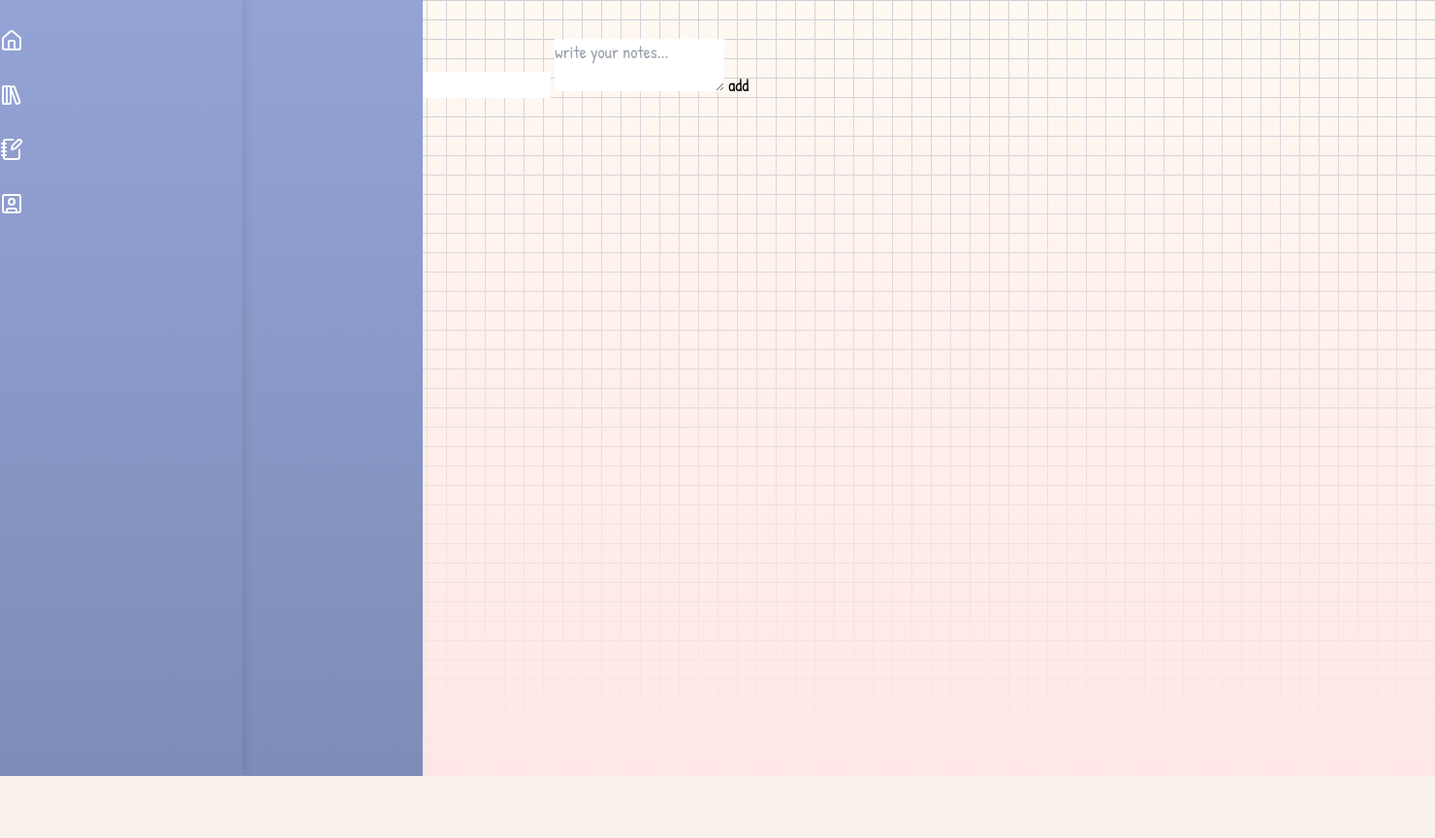
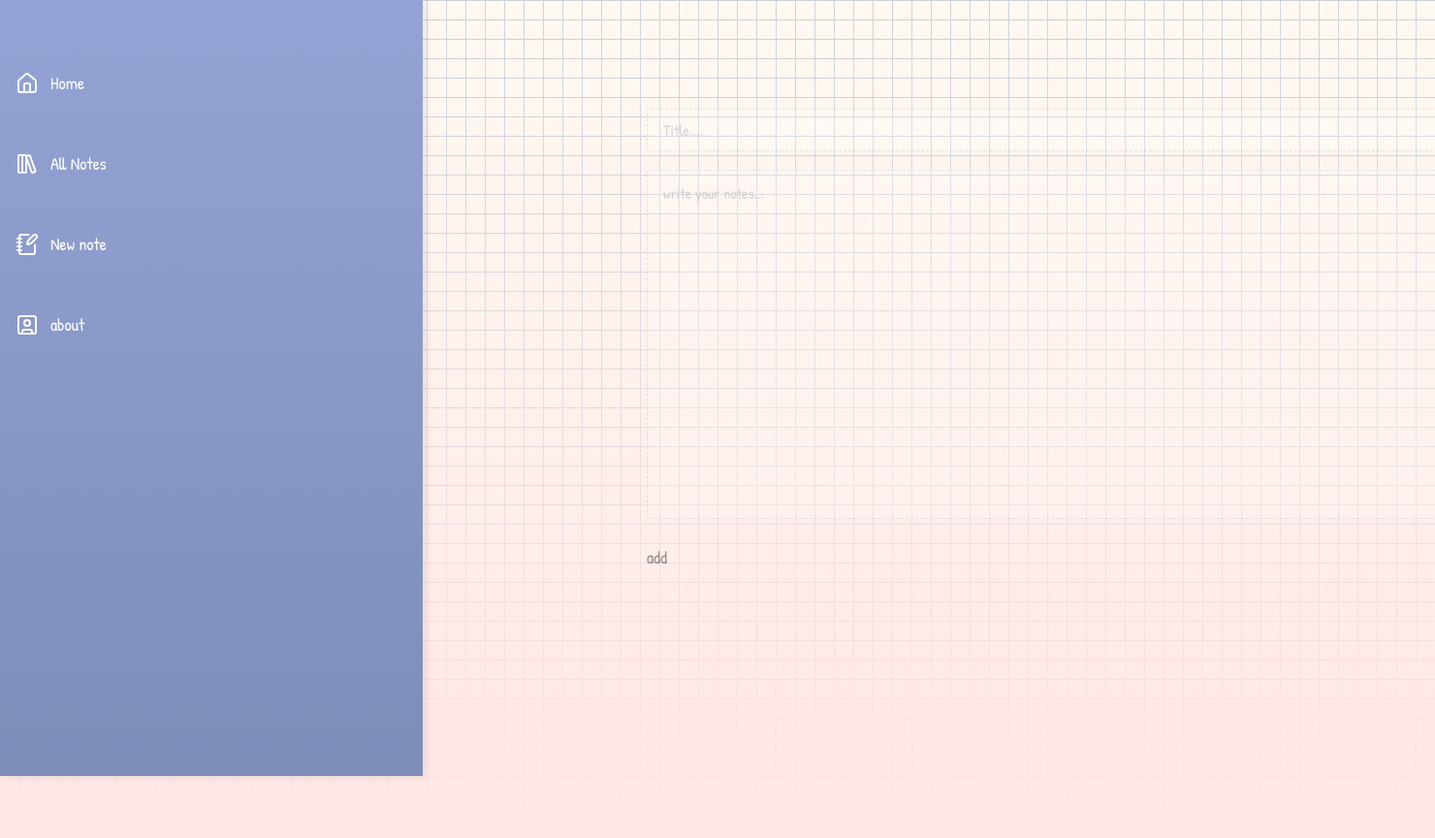
Before and after one commit to jamsaeed/echo-notes, a Django app: page /notes/create in a window 1480 px wide. Shown: the whole page at 97% size. Before the commit the page ends 800 px from the top, so only its background shows below. Run offline with Django 5.2, Linux system fonts and the light colour scheme; some libraries are stand-ins or nearby versions.

Commit message:
working with css

```diff
--- a/echo_notes/main_app/static/css/style.css
+++ b/echo_notes/main_app/static/css/style.css
@@ -1,8 +1,11 @@
-@import url("https://fonts.googleapis.com/css2?family=Noto+Sans+Math&family=Patrick+Hand&family=VT323&display=swap");
+/* @import url("https://fonts.googleapis.com/css2?family=Noto+Sans+Math&family=Patrick+Hand&family=VT323&display=swap"); */
 
+@import url("https://fonts.googleapis.com/css2?family=Lemonada:wght@300..700&family=Noto+Sans+Math&family=Patrick+Hand&family=VT323&display=swap");
+
+/* ===== BODY ===== */
 body {
-  margin: 0px;
-  height: 100vh;
+  margin: 0;
+  min-height: 100vh;
   background-color: rgb(255, 249, 242);
   background-image: linear-gradient(
       to top,
@@ -14,84 +17,52 @@ body {
   background-size: 100% 100%, 20px 20px, 20px 20px;
   font-family: "Patrick Hand", cursive;
   font-weight: 300;
-  font-style: normal;
   font-size: 18px;
+  overflow-x: hidden;
+  /* background-position: fixed; */
 }
 
-.side-bar {
-  width: 250px;
-  height: 100vh;
+/* ===== SIDEBAR ===== */
+.sidebar {
+  position: fixed;
+  bottom: 0;
+  width: 83px; /* collapsed width */
+  height: 100%;
+  z-index: 1000;
   background: linear-gradient(180deg, #94a3d5 0%, #7d8db8 100%);
-  position: fixed;
-  top: 0;
-  left: 0;
+  transition: width 400ms;
   box-shadow: 2px 0 10px rgba(0, 0, 0, 0.1);
-  transition: all 0.3s ease;
-  z-index: 1000;
 }
 
-/* .sidebar.collapsed {
- width: 70px;
+/* Expand on hover */
+.sidebar:hover {
+  width: 436px;
 }
 
-.sidebar-header {
-  padding: 20px;
-  display: flex;
-  justify-content: space-between;
-  align-items: center;
-  border-bottom: 1px solid rgba(255, 255, 255, 0.2);
-
+/* Shift main content on sidebar hover */
+.sidebar:hover ~ #main-content {
+  transform: translateX(353px); /* 436 - 83 */
+  opacity: 0.4;
+  transition: transform 400ms, opacity 400ms;
 }
 
-.sidebar-title{
-  color: rgb(255, 255, 255);
-  font-size: 25px;
-  font-weight: 600;
-  margin: 0;
-  white-space: nowrap;
-  transition: opacity 0.3s ease;
+/* ===== NAV ITEMS ===== */
+.head-nav {
+  margin: 3rem 0 0 0; /* more space from top */
+  padding: 0;
+  list-style: none;
 }
 
-.sidebar.sidebar.collapsed .sidebar-title{
-  opacity: 0;
-  display: none;
-}
-
-.collapsed-btn {
-  background-color: rgba(255, 255, 255, 0.2);
-  border: none;
-  color: white;
-  width: 30px;
-  height: 30px;
-  border-radius: 5px;
-  cursor: pointer;
-  font-size: 16px;
-  display: flex;
-  align-items: center;
-  justify-content: center;
-  transition: all 0.3s ease;
-}
-.collapsed-btn:hover{
-  background: rgba(255, 255, 255, 0.3);
-} */
-
-/**/
-.side-bar ul {
-  list-style: none;
-  padding: 0;
-  /* margin: 20px 0; */
-  margin: 1.85rem 0 0 0;
-}
-
-.side-bar li {
-  margin: 5px 0;
+.head-nav li {
+  position: relative;
   clear: both;
   width: 100%;
-  padding: 0;
+  padding: 0.75rem 0; /* vertical spacing */
+  margin-bottom: 0.5rem; /* spacing between items */
   transition: background 400ms;
 }
 
-.side-bar li::before {
+.head-nav li::before {
   position: absolute;
   left: -0.925rem;
   top: 0;
@@ -103,159 +74,286 @@ body {
   transition: background 400ms;
 }
 
-.side-bar li:hover {
-  background-color: rgba(255, 255, 255, 0.608);
+.head-nav li:hover {
+  background-color: rgba(255, 255, 255, 0.6);
 }
 
-.side-bar li:hover::before {
-  background-color: rgba(255, 255, 255, 0.608);
+.head-nav li:hover::before {
+  background-color: rgba(255, 255, 255, 0.6);
 }
 
-.side-bar li:hover a {
+.head-nav li:hover a {
   color: #636c8e;
 }
 
-.side-bar a {
+/* ===== NAV LINKS ===== */
+.head-nav a {
+  display: flex;
   align-items: center;
+  gap: 0.75rem; /* spacing between icon and text */
   width: 100%;
   color: #fefefe;
   text-decoration: none;
   transition: color 400ms;
+  padding: 0.75rem 1rem;
 }
 
-.side-bar a span {
+.head-nav a span {
   position: relative;
   display: block;
   z-index: 0;
   font-family: "Patrick Hand", cursive;
-  text-indent: -20em;
+  text-indent: -20em; /* hidden when collapsed */
   white-space: nowrap;
   transition: text-indent 400ms ease-in-out;
 }
 
-.side-bar svg {
+/* Show text on hover */
+.sidebar:hover .head-nav span {
+  text-indent: 0;
+}
+
+/* Transition delays for staggered animation */
+.sidebar:hover .head-nav li:nth-of-type(1) span {
+  transition-delay: 100ms;
+}
+.sidebar:hover .head-nav li:nth-of-type(2) span {
+  transition-delay: 200ms;
+}
+.sidebar:hover .head-nav li:nth-of-type(3) span {
+  transition-delay: 300ms;
+}
+.sidebar:hover .head-nav li:nth-of-type(4) span {
+  transition-delay: 400ms;
+}
+
+.head-nav svg {
   position: relative;
-  max-width: 80px;
-  max-height: 30px;
+  max-width: 40px; /* smaller icon size */
+  max-height: 40px;
   z-index: 1;
   transition: 400ms;
 }
 
-
-.sidebar {
-  position: fixed;
-  bottom: 0;
-  width: 83px;
+/* ===== MAIN CONTENT ===== */
+#main-content {
+  min-height: 100vh;
   height: 100%;
-  z-index: 1;
-  background: linear-gradient(180deg, #94a3d5 0%, #7d8db8 100%);
-  transition: width 400ms;
-}
-
-.sidebar:hover {
-  width: 436px;
-}
-
-.sidebar:hover + .wrap-all-the-things {
-  transform: translateX(336px);
-  max-width: 100%;
-  opacity: 0.4;
-}
-
-.sidebar:hover .head-nav span {
-  text-indent: 0;
-}
-
-/* Transition delays from @for loop */
-.sidebar:hover .head-nav li:nth-of-type(1) span {
-  transition-delay: 100ms;
-}
-
-.sidebar:hover .head-nav li:nth-of-type(2) span {
-  transition-delay: 200ms;
-}
-
-.sidebar:hover .head-nav li:nth-of-type(3) span {
-  transition-delay: 300ms;
-}
-
-.sidebar:hover .head-nav li:nth-of-type(4) span {
-  transition-delay: 400ms;
-}
-
-/* .nav-link {
-  display: flex;
-  align-items: center;
-  gap: 12px;
-  padding: 12px 20px;
-  color: white;
-  text-decoration: none;
-  transition: all 0.3s ease;
-  border-left: 3px solid transparent;
-}
-
-.nav-link:hover {
-  background: rgba(255, 255, 255, 0.15);
-  border-left-color: white;
-  color: white;
-  box-shadow: none;
-}
-
-.nav-icon {
-  font-size: 20px;
-  min-width: 20px;
-}
-
-.nav-text {
-  white-space: nowrap;
-  transition: opacity 0.3s ease;
-}
-
-.sidebar.collapsed .nav-text {
-  opacity: 0;
-  display: none;
-}
-
-.sidebar.collapsed .nav-link {
-  justify-content: center;
-  padding: 12px;
-}
-
-/* ===== MAIN CONTENT ===== */
-.main-content {
-  margin-left: 250px;
-  padding: 40px;
-  transition: all 0.3s ease;
-  min-height: 100vh;
-}
-
-#main-content {
-   min-height: 100%;
-  height: 100%;
-  padding-left: 140px;
+  padding-left: 100px;
   margin-top: 0;
-
   background-size: cover;
   background-position: center center;
   transition: transform 400ms, opacity 400ms;
 }
 
-/* .main-content.expanded {
-  margin-left: 70px;
+/* ===== MEDIA QUERY ===== */
+@media screen and (max-width: 768px) {
+  .sidebar {
+    width: 70px;
+  }
+  .sidebar:hover {
+    width: 300px;
+  }
+  #main-content {
+    padding-left: 70px;
+  }
+  .head-nav svg {
+    max-width: 24px;
+    max-height: 24px;
+  }
+}
+
+/* ===== NOTE FORM - GRID STYLE ===== */
+.note-form-container {
+  width: calc(100% - 100px);
+  max-width: 1000px;
+  margin: 4rem auto 2rem;
+  padding: 1.5rem;
+  background-color: rgba(255, 249, 242, 0);
+  border-radius: 8px;
+  box-sizing: border-box;
+}
+
+.note-form input,
+.note-form textarea {
+  width: 100%;
+  padding: 0.6rem 1rem;
+  margin-bottom: 1.2rem;
+  border: 1px dashed rgba(125, 141, 184, 0.5);
+  border-radius: 4px;
+  font-family: "Patrick Hand", cursive;
+  font-size: 16px;
+  background-color: rgba(255, 255, 255, 0.404);
+  color: #333;
+  line-height: 1.4;
+  resize: vertical;
+  transition: border-color 0.3s ease, background-color 0.3s ease;
+}
+
+.note-form textarea {
+  min-height: 360px;
+  line-height: 1.8;
+}
+
+.note-form input.note-title {
+  margin-top: 1.5rem;
+}
+
+.note-form .btn.note-submit {
+  background-color: #7d8db8;
+  color: #fff;
+  border: none;
+  padding: 0.5rem 1.5rem;
+  border-radius: 6px;
+  cursor: pointer;
+  font-family: "Patrick Hand", cursive;
+  font-size: 16px;
+  transition: background 0.3s ease, transform 0.2s ease;
+}
+
+.note-form .btn.note-submit:hover {
+  background-color: #94a3d5;
+  transform: translateY(-1px);
+}
+
+/* ===== MEDIA QUERY ===== */
+@media screen and (max-width: 768px) {
+  .note-form-container {
+    width: calc(100% - 40px);
+    margin: 1.5rem 1rem;
+    padding: 1rem;
+  }
+
+  .note-form .btn.note-submit {
+    width: 100%;
+  }
+}
+
+/* .all-notes {
+  display: flex;
+  flex-direction: column;
+  gap: 20px;
+  align-items: center;
+  background-repeat: no-repeat;
+}
+
+.note-card {
+  background-color: #ffc1c195;
+  padding: 20px;
+  border-radius: 10px;
+  width: 400px;
+  transition: transform 0.2s ease, box-shadow 0.2s ease
+}
+
+.note-card:hover {
+  transform: translateY(-5px);
+  box-shadow: 0 10px 20px rgba(0,0,0,0.15);
+}
+
+
+.note-card:hover {
+  transform: translateY(-5px);
+  box-shadow: 0 10px 20px rgba(0,0,0,0.15);
+} */
+/* .all-notes {
+  display: grid;
+  grid-template-columns: repeat(auto-fill, minmax(300px, 1fr));
+  gap: 20px;
+}
+
+.note-card {
+  background-color: #ffc1c195;
+  padding: 20px;
+  border-radius: 10px;
+  transition: transform 0.2s ease, box-shadow 0.2s ease;
+}
+
+.note-card:hover {
+  transform: translateY(-5px);
+  box-shadow: 0 10px 20px rgba(73, 72, 72, 0.15);
 } */
 
-/* ===== GENERAL LINKS (not in nav) ===== */
-/* main a {
-  color: #d63384;
-  padding: 5px 10px;
-  text-decoration: none;
-  border-radius: 7px;
-  transition: all 0.3s ease;
-  display: inline-block;
+.all-notes {
+  display: grid;
+  grid-template-columns: repeat(auto-fill, minmax(260px, 1fr));
+  gap: 40px;
+  padding: 30px 0;
 }
 
-main a:hover {
-  color: white;
-  background-color: #ffb3a7;
-  box-shadow: 0 0 10px rgba(182, 132, 125, 0.5);
-} */
+/* Sticky Note Style */
+.note-card {
+  background: #fff8a6;
+  padding: 25px;
+  border-radius: 2px;
+  min-height: 220px;
+  position: relative;
+  box-shadow:
+    0 8px 15px rgba(0, 0, 0, 0.15),
+    inset 0 -10px 20px rgba(0, 0, 0, 0.05);
+
+  transform: rotate(-2deg);
+  transition: transform 0.3s ease, box-shadow 0.3s ease;
+}
+
+/* Random slight rotation for each note */
+.note-card:nth-child(2n) {
+  transform: rotate(2deg);
+  background: #ffd6e0;
+}
+
+.note-card:nth-child(3n) {
+  transform: rotate(-3deg);
+  background: #caffbf;
+}
+
+/* Default rotation */
+.note-card {
+  transform: rotate(-2deg);
+}
+
+.note-card:nth-child(4n + 1) {
+  background: #efd5fe; /* lavender */
+  transform: rotate(-2deg);
+}
+
+
+
+/* Hover effect — straighten + lift */
+.note-card:hover {
+  transform: rotate(0deg) scale(1.05);
+  box-shadow: 0 18px 30px rgba(0, 0, 0, 0.25);
+  z-index: 5;
+}
+.note-card::before {
+  content: "";
+  position: absolute;
+  width: 60px;
+  height: 20px;
+  background: rgba(255,255,255,0.6);
+  top: -10px;
+  left: 50%;
+  transform: translateX(-50%) rotate(-5deg);
+  border-radius: 4px;
+}
+
+
+#main-content a {
+  background-color: #ffeaea;
+  border-radius: 4px;
+  color: #ff8b8b;
+  text-decoration: none;
+}
+
+#main-content a:hover {
+  background-color: #e0e5ee;
+  color: #7d8db8;
+}
+
+#main-content a.delete-a {
+  color: red;
+}
+
+#main-content a.delete-a:hover {
+  background-color: #eee0e0;
+  color: #6a1d1d;
+}
--- a/echo_notes/main_app/templates/base.html
+++ b/echo_notes/main_app/templates/base.html
@@ -15,14 +15,9 @@
     <title>echo Notes</title>
   </head>
   <body class="grid-bg">
+    <header id="sidebar" class="sidebar">
 
-    <header id="sidebar" class="sidebar">
-      <!-- <div class="sidebar-header">
-        <h2 class="sidebar-title">Echo Notes</h2>
-        <button id="collapsable-btn" class="collapsable-btn">◀</button>
-      </div> -->
-
-    <nav class="side-bar">
+      <nav class="head-nav">
         <ul>
           <li>
             <a href="{% url 'home' %}" class="nav-link">
@@ -100,7 +95,22 @@
           </li>
           <li>
             <a href="{% url 'about' %}" class="nav-link">
-            <svg xmlns="http://www.w3.org/2000/svg" width="24" height="24" viewBox="0 0 24 24" fill="none" stroke="currentColor" stroke-width="2" stroke-linecap="round" stroke-linejoin="round" class="lucide lucide-square-user-icon lucide-square-user"><rect width="18" height="18" x="3" y="3" rx="2"/><circle cx="12" cy="10" r="3"/><path d="M7 21v-2a2 2 0 0 1 2-2h6a2 2 0 0 1 2 2v2"/></svg>
+              <svg
+                xmlns="http://www.w3.org/2000/svg"
+                width="24"
+                height="24"
+                viewBox="0 0 24 24"
+                fill="none"
+                stroke="currentColor"
+                stroke-width="2"
+                stroke-linecap="round"
+                stroke-linejoin="round"
+                class="lucide lucide-square-user-icon lucide-square-user"
+              >
+                <rect width="18" height="18" x="3" y="3" rx="2" />
+                <circle cx="12" cy="10" r="3" />
+                <path d="M7 21v-2a2 2 0 0 1 2-2h6a2 2 0 0 1 2 2v2" />
+              </svg>
               <span class="nav-text">about</span>
             </a>
           </li>
@@ -112,19 +122,6 @@
       {%block content%} {%endblock%}
     </main>
 
-    <!-- <script >
-      const sidebar = document.querySelector(".sidebar")
-      const mainContent = document.querySelector('.main-content')
-      const toggleBtn = document.querySelector('.collapsable-btn')
 
-      toggleBtn.addEventListener('click', ()=> {
-        sidebar.classList.toggle('collapsed')
-        mainContent.classList.toggle('expanded')
-
-        toggleBtn.innerText = sidebar.classList.contains('collapsed') ? '▶' : '◀'
-      console.log(toggleBtn);
-
-      })
-    </script> -->
   </body>
 </html>
--- a/echo_notes/main_app/templates/main_app/note_form.html
+++ b/echo_notes/main_app/templates/main_app/note_form.html
@@ -1,16 +1,18 @@
 {% extends 'base.html' %} {%block content %}
 
-<form action="" method="post">
+<div class="note-form-container">
+<form action="" method="post" class="note-form">
   {% csrf_token %}
-  <input type="text" placeholder="Title...." name="title" />
+  <input type="text" placeholder="Title...." name="title" class="note-title" />
   <textarea
     name="note_text"
     id="note_text"
     placeholder="write your notes..."
+    class="note_text"
   ></textarea>
   <button type="submit" value="submit" class="btn">add</button>
 </form>
-
+</div>
 
 
 {%endblock%}
--- a/echo_notes/main_app/templates/notes/detail.html
+++ b/echo_notes/main_app/templates/notes/detail.html
@@ -37,7 +37,7 @@
 {% else %}
 <p style="visibility: hidden">updated at:<span>{{note.updated_at}}</span></p>
 {% endif %}
-<a href="{% url 'note_delete' note.id %}">Delete</a>
+<a href="{% url 'note_delete' note.id %}" class="delete-a">Delete</a>
 </div>
 
 <script>
```
Also changed, not shown: echo_notes/main_app/templates/notes/index.html (+30 -6 lines). Lines whose indentation alone changed are shown as unchanged.
